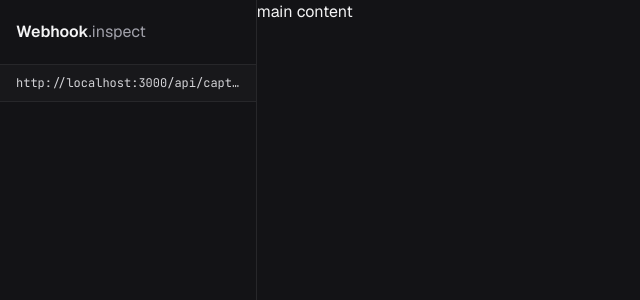
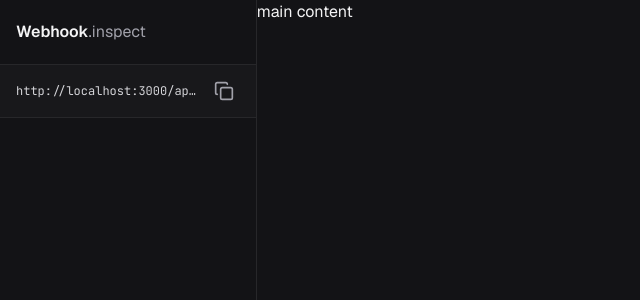
Before and after one commit to ricardoaruiz/rocketseat-desafilo-fullstack-ia-frontend, a React (Vite) app: page / in a window 1280 px wide. Shown: the top 300 px of the page, without its empty margins (0-640 px from the left). Built offline with nearby package versions, Linux system fonts and the light colour scheme.

Commit message:
feat: 🎸 create icon button component

```diff
--- a/package.json
+++ b/package.json
@@ -12,9 +12,12 @@
   "dependencies": {
     "@tailwindcss/vite": "^4.1.16",
     "@tanstack/react-router": "^1.133.32",
+    "lucide-react": "^0.548.0",
     "react": "^19.1.1",
     "react-dom": "^19.1.1",
     "react-resizable-panels": "^3.0.6",
+    "tailwind-merge": "^3.3.1",
+    "tailwind-variants": "^3.1.1",
     "tailwindcss": "^4.1.16"
   },
   "devDependencies": {
--- /dev/null
+++ b/src/components/ui/icon-button.tsx
@@ -0,0 +1,38 @@
+import type { ComponentProps } from 'react'
+import { tv, type VariantProps } from 'tailwind-variants'
+
+const iconButton = tv({
+  base: `
+    flex items-center justify-center cursor-pointer
+    rounded-lg hover:bg-zinc-700 transition-colors duration-150
+  `,
+  variants: {
+    size: {
+      sm: 'size-6',
+      md: 'size-8',
+    },
+  },
+  defaultVariants: {
+    size: 'md',
+  },
+})
+
+type IconButtonProps = ComponentProps<'button'> &
+  VariantProps<typeof iconButton> & { icon: React.ReactNode }
+
+export function IconButton({
+  icon,
+  size,
+  className,
+  ...props
+}: IconButtonProps) {
+  return (
+    <button
+      type="button"
+      className={iconButton({ size, className })}
+      {...props}
+    >
+      {icon}
+    </button>
+  )
+}
--- a/src/components/ui/sidebar.tsx
+++ b/src/components/ui/sidebar.tsx
@@ -1,3 +1,6 @@
+import { CopyIcon } from 'lucide-react'
+import { IconButton } from './icon-button'
+
 export function Sidebar() {
   return (
     <div className="flex h-screen flex-col">
@@ -12,6 +15,7 @@
         <div className="flex-1 min-w-0 flex items-center gap-1 text-xs font-mono text-zinc-300">
           <span className="truncate">http://localhost:3000/api/capture</span>
         </div>
+        <IconButton icon={<CopyIcon className="size-5 text-zinc-400" />} />
       </div>
     </div>
   )
```
Also changed, not shown: 1 other file (tests, documents, lock files or other folders).
